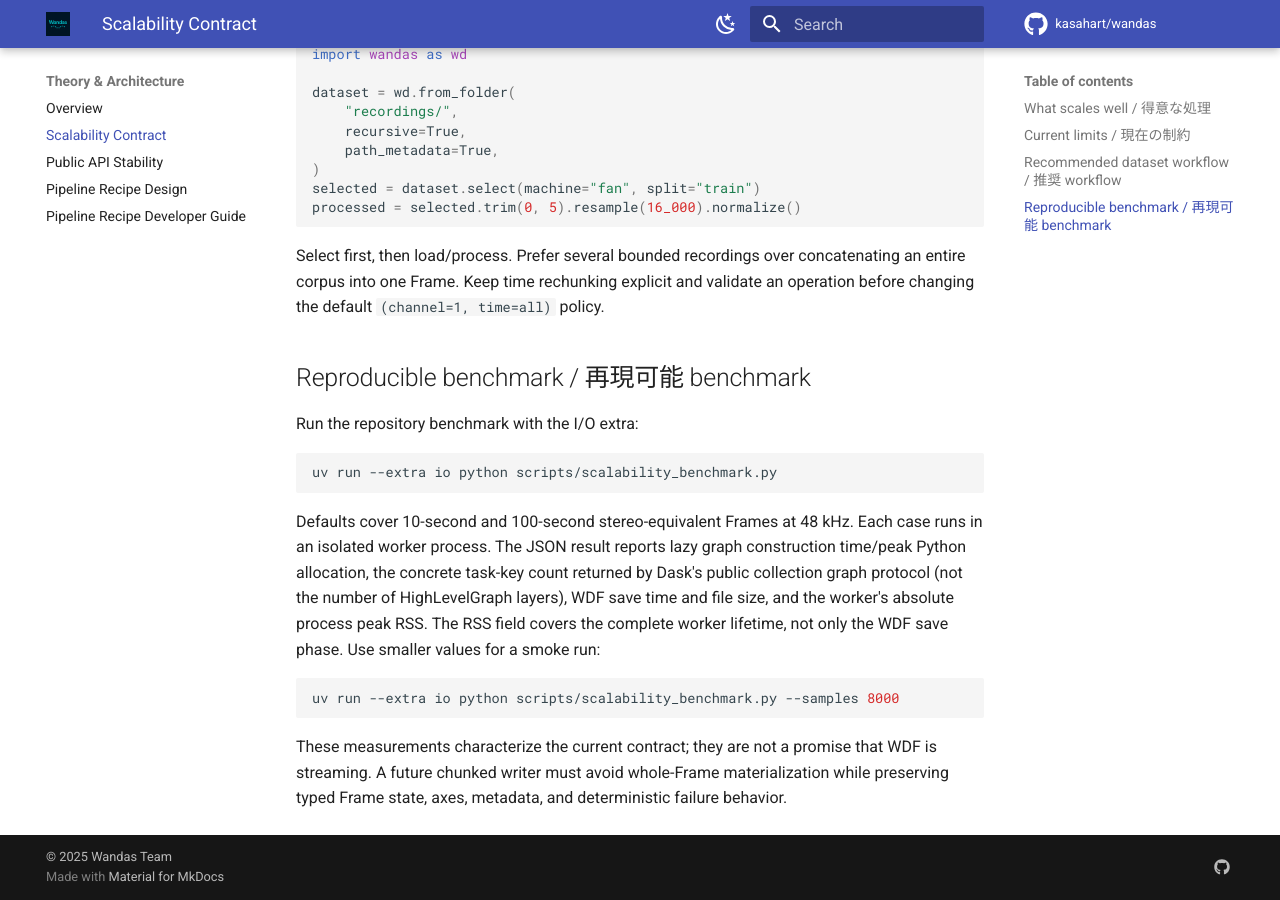
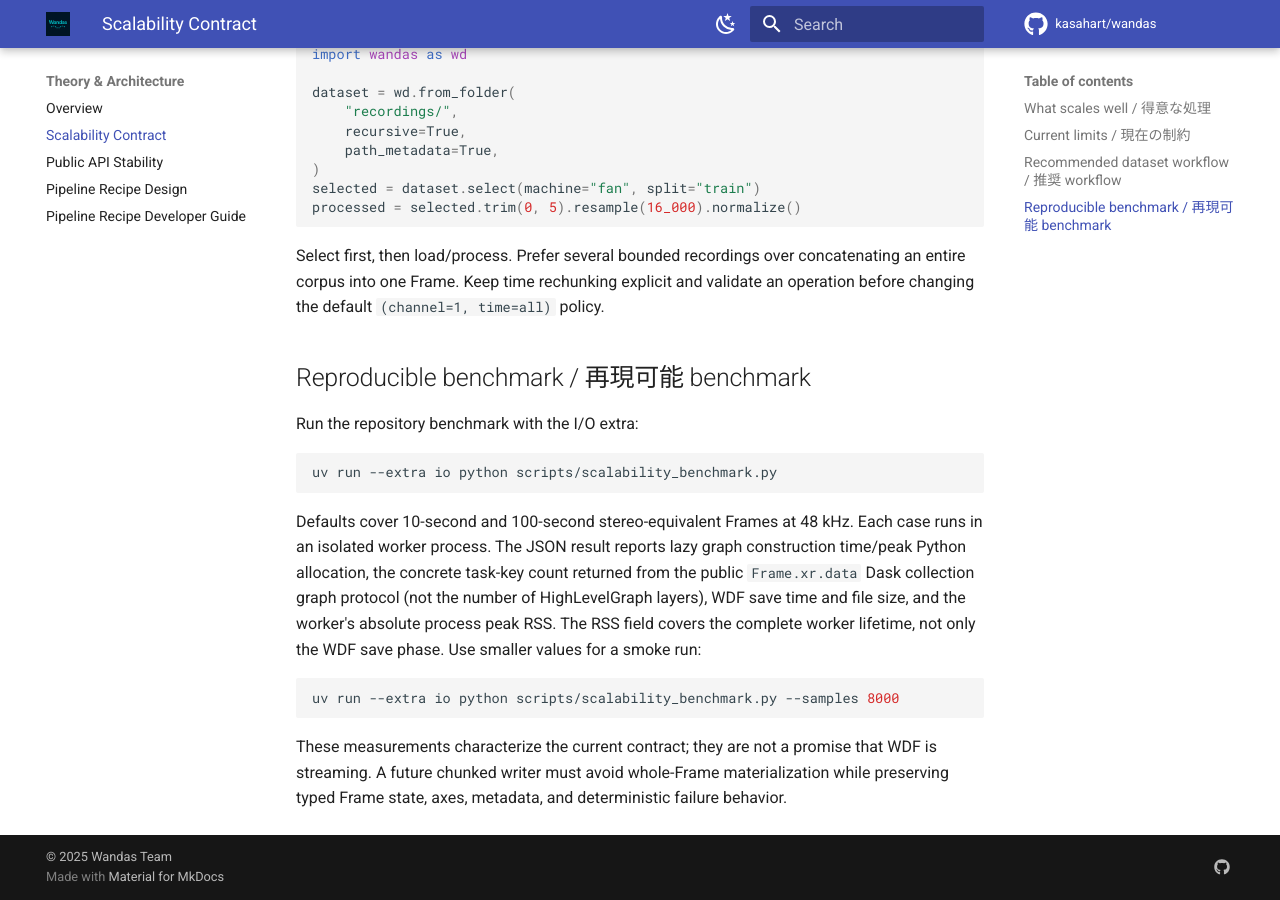
Before and after one commit to kasahart/wandas, an MkDocs documentation site: the page built from docs/src/explanation/scalability-contract.md, in a window 1280 px wide and 900 px high, scrolled down 1032 px. Built offline with MkDocs 1.6.1 and Material for MkDocs 9.7.7, drawn with Linux system fonts in a browser that asks for light colours; comment, search, counter and statistics services are not loaded.

Commit message:
fix: inspect benchmark graph through public data

````diff
--- a/docs/src/explanation/scalability-contract.md
+++ b/docs/src/explanation/scalability-contract.md
@@ -53,10 +53,11 @@ uv run --extra io python scripts/scalability_benchmark.py
 
 Defaults cover 10-second and 100-second stereo-equivalent Frames at 48 kHz. Each case
 runs in an isolated worker process. The JSON result reports lazy graph construction
-time/peak Python allocation, the concrete task-key count returned by Dask's public
-collection graph protocol (not the number of HighLevelGraph layers), WDF save time and
-file size, and the worker's absolute process peak RSS. The RSS field covers the complete
-worker lifetime, not only the WDF save phase. Use smaller values for a smoke run:
+time/peak Python allocation, the concrete task-key count returned from the public
+`Frame.xr.data` Dask collection graph protocol (not the number of HighLevelGraph
+layers), WDF save time and file size, and the worker's absolute process peak RSS. The
+RSS field covers the complete worker lifetime, not only the WDF save phase. Use smaller
+values for a smoke run:
 
 ```bash
 uv run --extra io python scripts/scalability_benchmark.py --samples 8000
````
Also changed, not shown: 2 other files.
